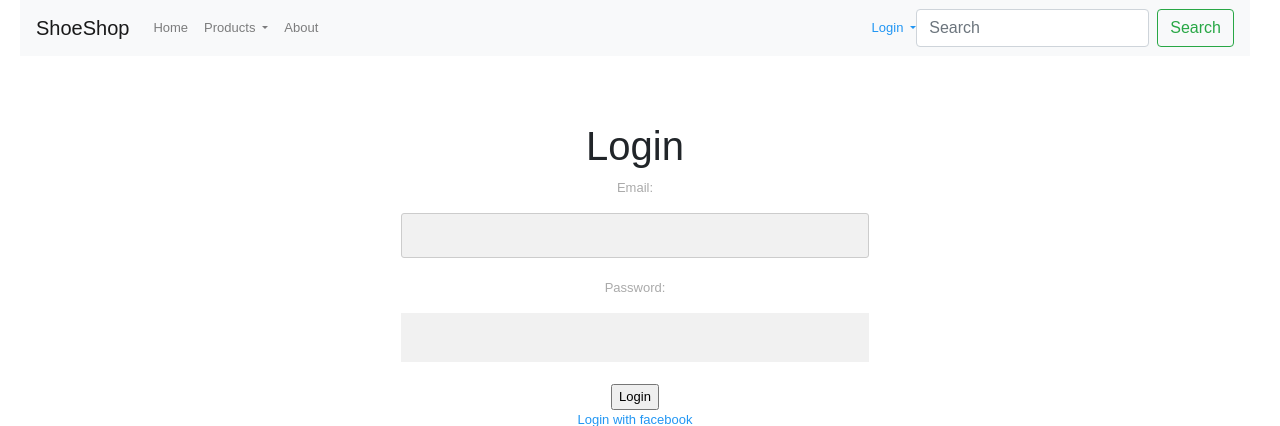
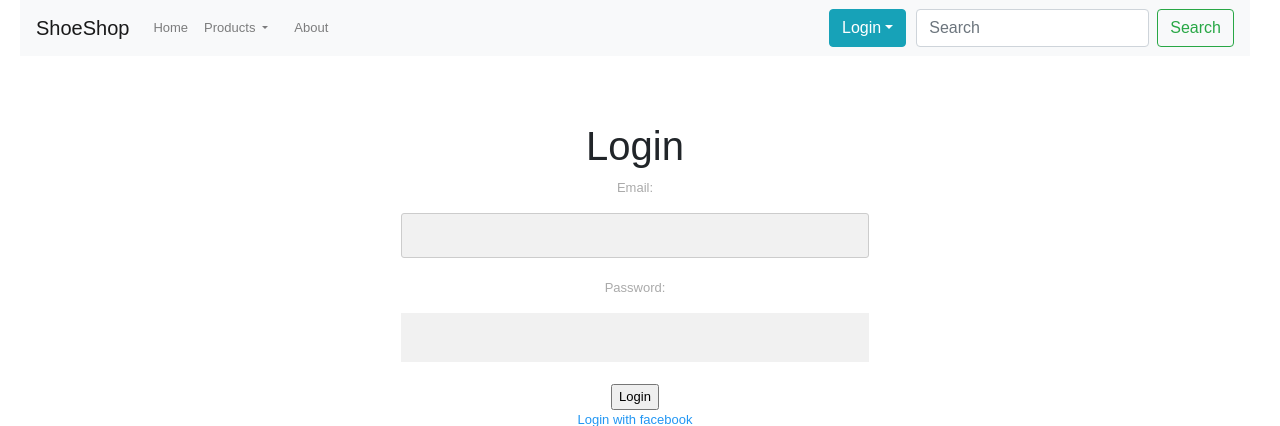
Before and after one commit to Mayankcnz/WebApplication-Node.js-MongoDB-Javascript-, a Node server app: page /auth/login in a window 1280 px wide. Shown: the top 426 px of the page. Run offline with Node 20, Linux system fonts and the light colour scheme; some libraries are stand-ins or nearby versions.

Commit message:
updated login button

```diff
--- a/public/css/navbar.css
+++ b/public/css/navbar.css
@@ -93,3 +93,11 @@ body {
   .btn-g:hover{
     background-color:#d41c1c;
   }
+
+  #Login-Button{
+
+    background: #5DC8CD;
+  }
+  .dropdown-toggle{
+    margin-right: 10px;
+  }
--- a/views/partials/navigation.ejs
+++ b/views/partials/navigation.ejs
@@ -36,7 +36,7 @@
         </li>
         <% } else { %>
           <li class="dropdown">
-            <a href="#" class="dropdown-toggle" data-toggle="dropdown"><b>Login</b> <span class="caret"></span></a>
+            <button class="dropdown-toggle btn btn-info" data-toggle="dropdown">Login</button>
           <ul id="login-dp" class="dropdown-menu">
             <li>
               <div class="row">
```
Also changed, not shown: models/cart.js (+26 -1 lines), public/js/dropdownSelect.js (+0 -11 lines), routes/cart.js (+11 -2 lines).
